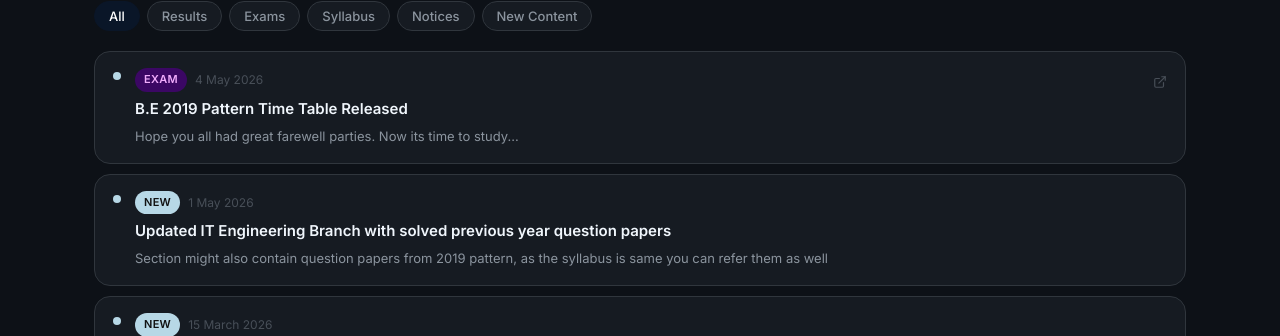
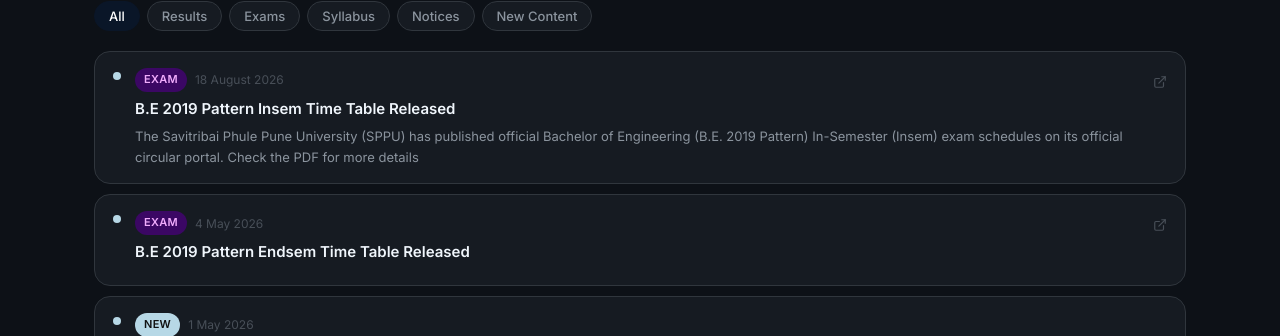
Before and after one commit to adityalawande17/sppu-study-hub-v3, a React (Vite) app: page /news in a window 1280 px wide. Shown: the part 348-684 px from the top of the page. Built offline with nearby package versions, Linux system fonts and the light colour scheme; no server answers; a web font is replaced by a local one.

Commit message:
updated news section with exam news

```diff
--- a/src/data/news.js
+++ b/src/data/news.js
@@ -3,15 +3,23 @@
 export const newsItems = [
   {
     id: 1,
-    title: "B.E 2019 Pattern Time Table Released",
+    title: "B.E 2019 Pattern Insem Time Table Released",
+    date: "2026-08-18",
+    category: "exam",
+    link: "https://pub-b9de98a8d2b547bf8e0d30a11e336404.r2.dev/sppustudyhub_bucket/2019/B.E.%20INSEM%20EXAM.(2019%20Pattern)%20TIME-TABLE%20FOR%20OCT-NOV-2026%20(Winter%20Session)%20(1).pdf",
+    description:
+      "The Savitribai Phule Pune University (SPPU) has published official Bachelor of Engineering (B.E. 2019 Pattern) In-Semester (Insem) exam schedules on its official circular portal. Check the PDF for more details",
+  },
+  {
+    id: 2,
+    title: "B.E 2019 Pattern Endsem Time Table Released",
     date: "2026-05-04",
     category: "exam",
     link: "http://collegecirculars.unipune.ac.in/sites/examdocs/Time%20Tables%20APRMAY%202026/B.E.%20(2019%20PATTERN)%20ENDSEM%20EXAM%20TIMETABLE%20FOR%20SUMMER%20SESSION-2026%20(APRIL-MAY-2026).pdf",
-    description:
-      "Hope you all had great farewell parties. Now its time to study...",
+    description: "",
   },
   {
-    id: 2,
+    id: 3,
     title:
       "Updated IT Engineering Branch with solved previous year question papers",
     date: "2026-05-1",
@@ -21,7 +29,7 @@ export const newsItems = [
       "Section might also contain question papers from 2019 pattern, as the syllabus is same you can refer them as well",
   },
   {
-    id: 3,
+    id: 4,
     title: "Updated First year Section with previous year question papers",
     date: "2026-03-15",
     category: "new",
```
